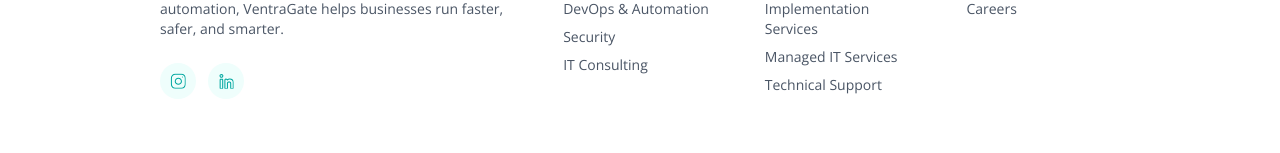
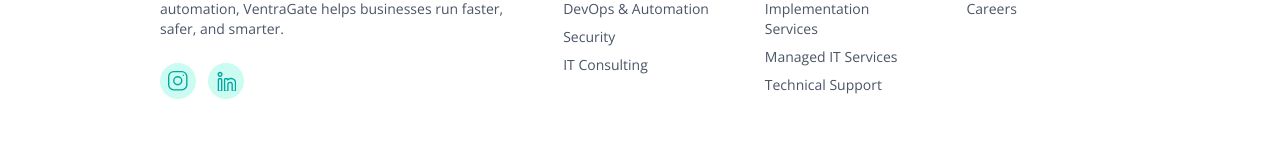
Before and after one commit to Madasamy-123/Ventragate-Website, a React (Vite) app: page / in a window 1280 px wide. Shown: the part 5690-5843 px from the top of the page. Built offline with nearby package versions, Linux system fonts and the light colour scheme.

Commit message:
footer changes

```diff
--- a/src/components/Footer.jsx
+++ b/src/components/Footer.jsx
@@ -48,11 +48,14 @@ export default function Footer() {
   </p>
 
   <div className="flex gap-3 pt-2">
-    <a  className="w-9 h-9 flex items-center justify-center rounded-full hover:bg-teal-600 transition">
-      <img src={instagramIcon} alt="Instagram" className="w-9 h-9" />
-    </a>
-    <a href="https://www.linkedin.com/company/ventragate/" target="_blank" rel="noopener noreferrer" className="w-9 h-9 flex items-center justify-center rounded-full hover:bg-teal-600 transition">
-      <img src={linkedinIcon} alt="LinkedIn" className="w-9 h-9" />
+<a className="group w-9 h-9 flex items-center justify-center rounded-full bg-teal-100 hover:bg-teal-600 transition">
+  <img
+    src={instagramIcon}
+    className="w-5 h-5 transition group-hover:brightness-0 group-hover:invert"
+  />
+</a>
+    <a href="https://www.linkedin.com/company/ventragate/" target="_blank" rel="noopener noreferrer" className="group w-9 h-9 flex items-center justify-center rounded-full  bg-teal-100 hover:bg-teal-600 transition">
+      <img src={linkedinIcon} alt="LinkedIn" className="w-5 h-5 transition group-hover:brightness-0 group-hover:invert" />
     </a>
   </div>
 </div>
```
Also changed, not shown: src/assets/icons/instagram-icon.svg, src/assets/icons/linkedin-icon.svg.
